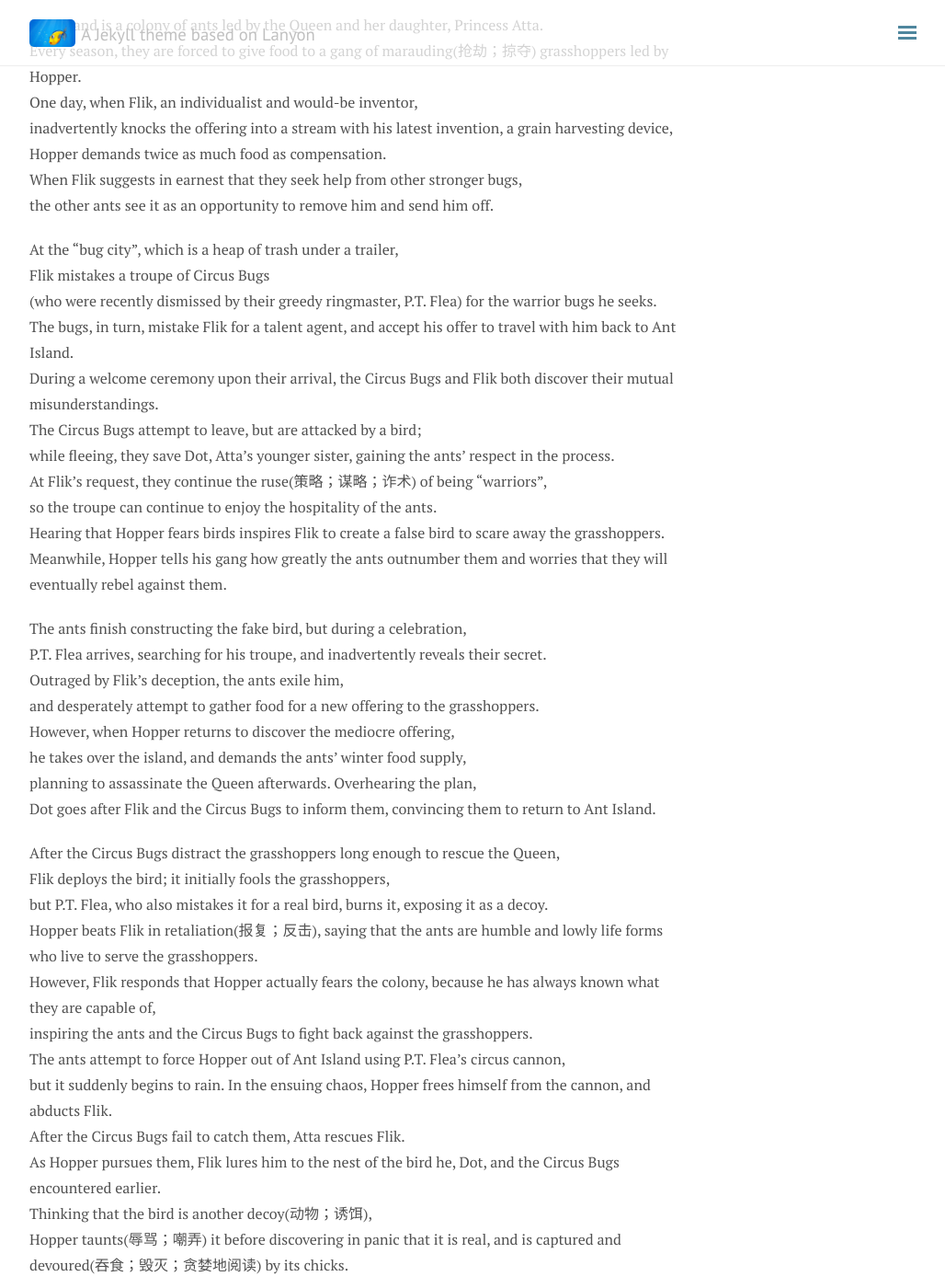
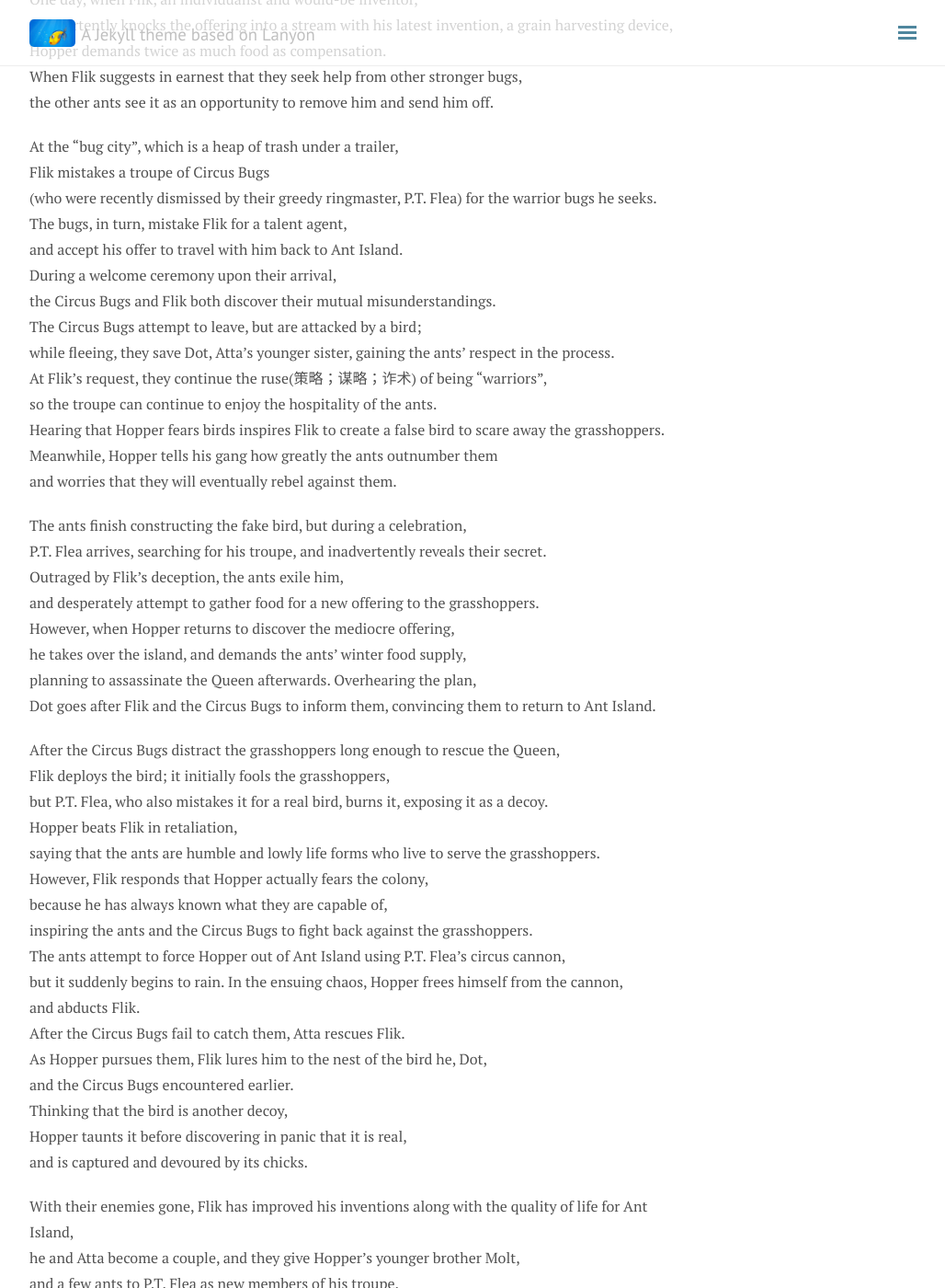
Before and after one commit to JasmineOttawa/greenlight, a Jekyll site: the page built from _posts/2019-04-18-aBugLife.md, in a window 1280 px wide and 1400 px high, scrolled down 427 px. Shown: the whole window at 92% size, without its empty margins (248-1276 px from the left). Built offline with Jekyll 4.4.1, drawn with Linux system fonts in a browser that asks for light colours; nearby versions of some CDN libraries; comment, search, counter and statistics services are not loaded; some of the changed text lies outside the part shown.

Commit message:
Update 2019-04-18-aBugLife.md

```diff
--- a/_posts/2019-04-18-aBugLife.md
+++ b/_posts/2019-04-18-aBugLife.md
@@ -6,12 +6,12 @@
 ---
 
 《虫虫危机》,乔布斯的皮克斯动画1999年出品, 95min, 比较有童趣的作品
-(这家公司后来通过换股的形式，作价74亿美金卖给了迪士尼，乔布斯进而成为了迪士尼最大的个人股东)
-灵感取材自伊索寓言《蚂蚁与蚱蜢》的故事。是迪士尼与PIXAR公司一同合作拍摄的第二部3D电脑动画。
-在本片的片尾，收录有一段特别制作的NG片段，由昆虫主角们假装在拍片时遇到吃螺丝、撞墙等状况，实在是十分暴笑！
+(这家公司后来通过换股的形式，74亿美金卖给了迪士尼，乔布斯进而成为了迪士尼最大的个人股东)
+灵感取材自伊索寓言《蚂蚁与蚱蜢》的故事。是迪士尼与PIXAR合作拍摄的第二部3D电脑动画。
+片尾录有一段特别制作的NG片段，由昆虫主角们假装在拍片时遇到吃螺丝、撞墙等状况，十分搞笑！
 
 Ant Island is a colony of ants led by the Queen and her daughter, Princess Atta.
-Every season, they are forced to give food to a gang of marauding(抢劫；掠夺) grasshoppers led by Hopper.
+Every season, they are forced to give food to a gang of marauding grasshoppers led by Hopper.
 One day, when Flik, an individualist and would-be inventor,
 inadvertently knocks the offering into a stream with his latest invention, a grain harvesting device,
 Hopper demands twice as much food as compensation.
@@ -21,14 +21,17 @@
 At the "bug city", which is a heap of trash under a trailer,
 Flik mistakes a troupe of Circus Bugs
 (who were recently dismissed by their greedy ringmaster, P.T. Flea) for the warrior bugs he seeks.
-The bugs, in turn, mistake Flik for a talent agent, and accept his offer to travel with him back to Ant Island.
-During a welcome ceremony upon their arrival, the Circus Bugs and Flik both discover their mutual misunderstandings.
+The bugs, in turn, mistake Flik for a talent agent,
+and accept his offer to travel with him back to Ant Island.
+During a welcome ceremony upon their arrival,
+the Circus Bugs and Flik both discover their mutual misunderstandings.
 The Circus Bugs attempt to leave, but are attacked by a bird;
 while fleeing, they save Dot, Atta's younger sister, gaining the ants' respect in the process.
 At Flik's request, they continue the ruse(策略；谋略；诈术) of being "warriors",
 so the troupe can continue to enjoy the hospitality of the ants.
 Hearing that Hopper fears birds inspires Flik to create a false bird to scare away the grasshoppers.
-Meanwhile, Hopper tells his gang how greatly the ants outnumber them and worries that they will eventually rebel against them.
+Meanwhile, Hopper tells his gang how greatly the ants outnumber them
+and worries that they will eventually rebel against them.
 
 The ants finish constructing the fake bird, but during a celebration,
 P.T. Flea arrives, searching for his troupe, and inadvertently reveals their secret.
@@ -42,21 +45,27 @@
 After the Circus Bugs distract the grasshoppers long enough to rescue the Queen,
 Flik deploys the bird; it initially fools the grasshoppers,
 but P.T. Flea, who also mistakes it for a real bird, burns it, exposing it as a decoy.
-Hopper beats Flik in retaliation(报复；反击), saying that the ants are humble and lowly life forms who live to serve the grasshoppers.
-However, Flik responds that Hopper actually fears the colony, because he has always known what they are capable of,
+Hopper beats Flik in retaliation,
+saying that the ants are humble and lowly life forms who live to serve the grasshoppers.
+However, Flik responds that Hopper actually fears the colony,
+because he has always known what they are capable of,
 inspiring the ants and the Circus Bugs to fight back against the grasshoppers.
 The ants attempt to force Hopper out of Ant Island using P.T. Flea's circus cannon,
-but it suddenly begins to rain. In the ensuing chaos, Hopper frees himself from the cannon, and abducts Flik.
+but it suddenly begins to rain. In the ensuing chaos, Hopper frees himself from the cannon,
+and abducts Flik.
 After the Circus Bugs fail to catch them, Atta rescues Flik.
-As Hopper pursues them, Flik lures him to the nest of the bird he, Dot, and the Circus Bugs encountered earlier.
-Thinking that the bird is another decoy(动物；诱饵),
-Hopper taunts(辱骂；嘲弄) it before discovering in panic that it is real, and is captured and devoured(吞食；毁灭；贪婪地阅读) by its chicks.
+As Hopper pursues them, Flik lures him to the nest of the bird he, Dot,
+and the Circus Bugs encountered earlier.
+Thinking that the bird is another decoy,
+Hopper taunts it before discovering in panic that it is real,
+and is captured and devoured by its chicks.
 
 With their enemies gone, Flik has improved his inventions along with the quality of life for Ant Island,
 he and Atta become a couple, and they give Hopper's younger brother Molt,
 and a few ants to P.T. Flea as new members of his troupe.
 Atta and Dot respectively become the new queen and princess.
-The ants congratulate Flik as a hero, and bid a fond farewell to the circus troupe, who promise to return in the future.
+The ants congratulate Flik as a hero, and bid a fond farewell to the circus troupe,
+who promise to return in the future.
 
 + 爱创新的男主角
 我们可以把男主角菲力看成是一个创业者。
@@ -68,18 +77,23 @@
 
 + 创业的关键是找人
 直到有一天，长期以来一直欺负他们的那群大蝗虫又飞过来了。
-大蝗虫的头头叫霸王，他霸气十足，给这群可怜的蚂蚁下了一个命令，要他们在极短的时间内准备好足够多的粮食，上贡。
+大蝗虫的头头叫霸王，他霸气十足，给这群可怜的蚂蚁下了一个命令，
+要他们在极短的时间内准备好足够多的粮食，上贡。
 这根本就是一个不可能完成的任务！
-干也是死，不干也是死。所以，菲力主动请缨去找外援，回来一起对付大蝗虫，彻底解决这个问题。
-大伙根本就不看好他，只想让他离大伙远一点。大伙只是觉得他是个神经质，不要东搞西搞来搞破坏就好了。
+干也是死，不干也是死。
+所以，菲力主动请缨去找外援，回来一起对付大蝗虫，彻底解决这个问题。
+大伙根本就不看好他，只想让他离大伙远一点。
+大伙只是觉得他是个神经质，不要东搞西搞来搞破坏就好了。
 这样，他们就可以集中精力、拼死拼活地给大蝗虫准备食物。
 菲力没有得到任何人的理解和支持，孤身一个人上路了。
 他跋山涉水，历尽千难万苦，找了无数的人，都被拒绝了。直到他遇到了一个倒霉的马戏团。
 这个马戏团表演差劲，得不到观众的认可，也正处于绝望之中。
 菲力邀请他们去他的家乡去帮忙除掉那群大蝗虫，他们却误解了菲力的意思，还以为菲力是星探，
-邀请他们去他老家表演一出戏，在戏中表演杀死大蝗虫。他们到了菲力的家乡之后才发现，原来他们是真的要除掉真正的大蝗虫。
+邀请他们去他老家表演一出戏，在戏中表演杀死大蝗虫。他们到了菲力的家乡之后才发现，
+原来他们是真的要除掉真正的大蝗虫。
 他们错愕了，他们吓得魂不附体，立马要走。
-菲力这个时候又面临一个巨大的挑战，看上去怎么规劝他们留下来，都没用了。掌声肯定远没有自己的性命重要。
+菲力这个时候又面临一个巨大的挑战，看上去怎么规劝他们留下来，都没用了。
+掌声肯定远没有自己的性命重要。
 可是菲力没有放弃，他竭力苦劝，机缘巧合之下，竟然让马戏团留下来了，答应帮他们一起对付大蝗虫。
 在后面对付大蝗虫的战争当中，菲力胆大心细，有勇有谋，他部署、调度得当，
 一举歼灭了他们的宿敌，让大伙从此过上了安乐、太平、富足的生活。
```
